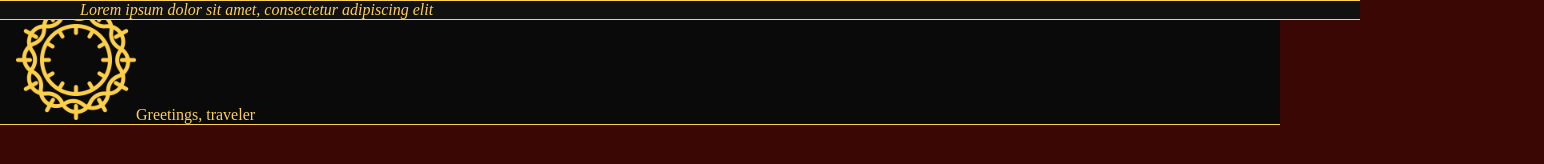
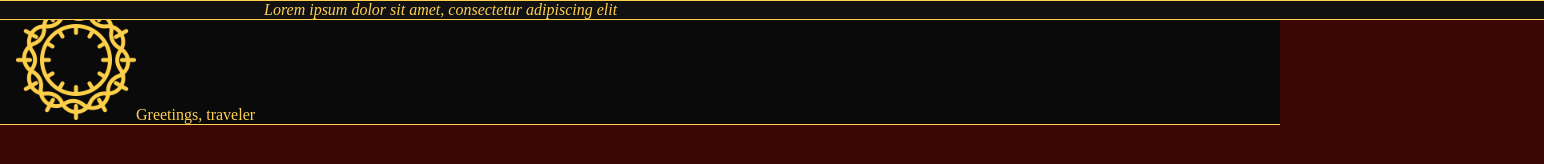
Before and after one commit to ja-hae/1, a plain HTML site: page index.html in a window 1280 px wide. Shown: the whole page, 1544 px wide, since content can reach past the window. Drawn offline with Linux system fonts and the light colour scheme; a web font is replaced by a local one.

Commit message:
Update stylesheet.css

```diff
--- a/stylesheet.css
+++ b/stylesheet.css
@@ -23,7 +23,7 @@ html, body {
   position: absolute;
   width: 100%;
   font-style: italic;
-  padding-left: 10vh;
+  padding-left: 33vh;
 }
 
 #logo {
```
